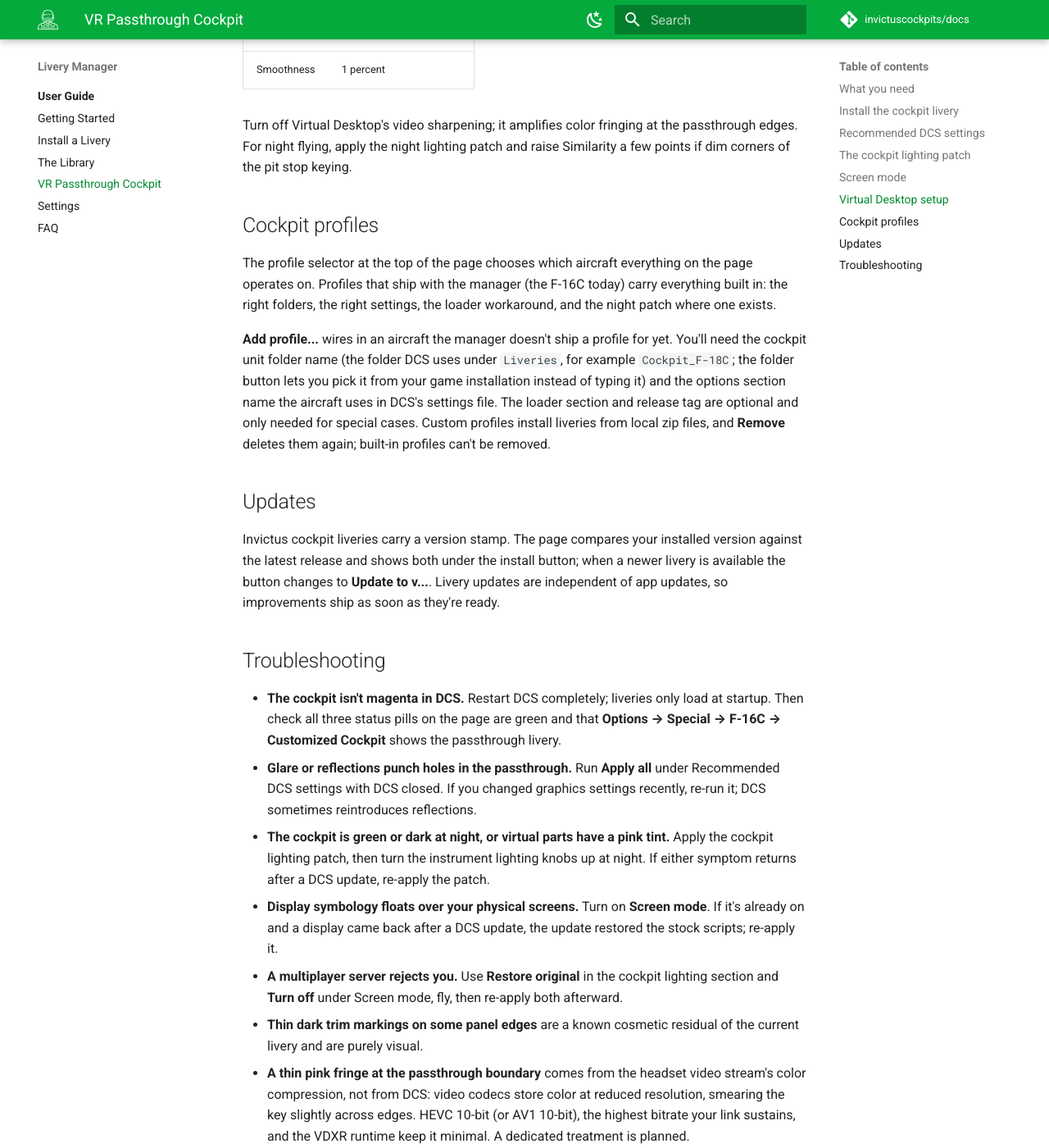
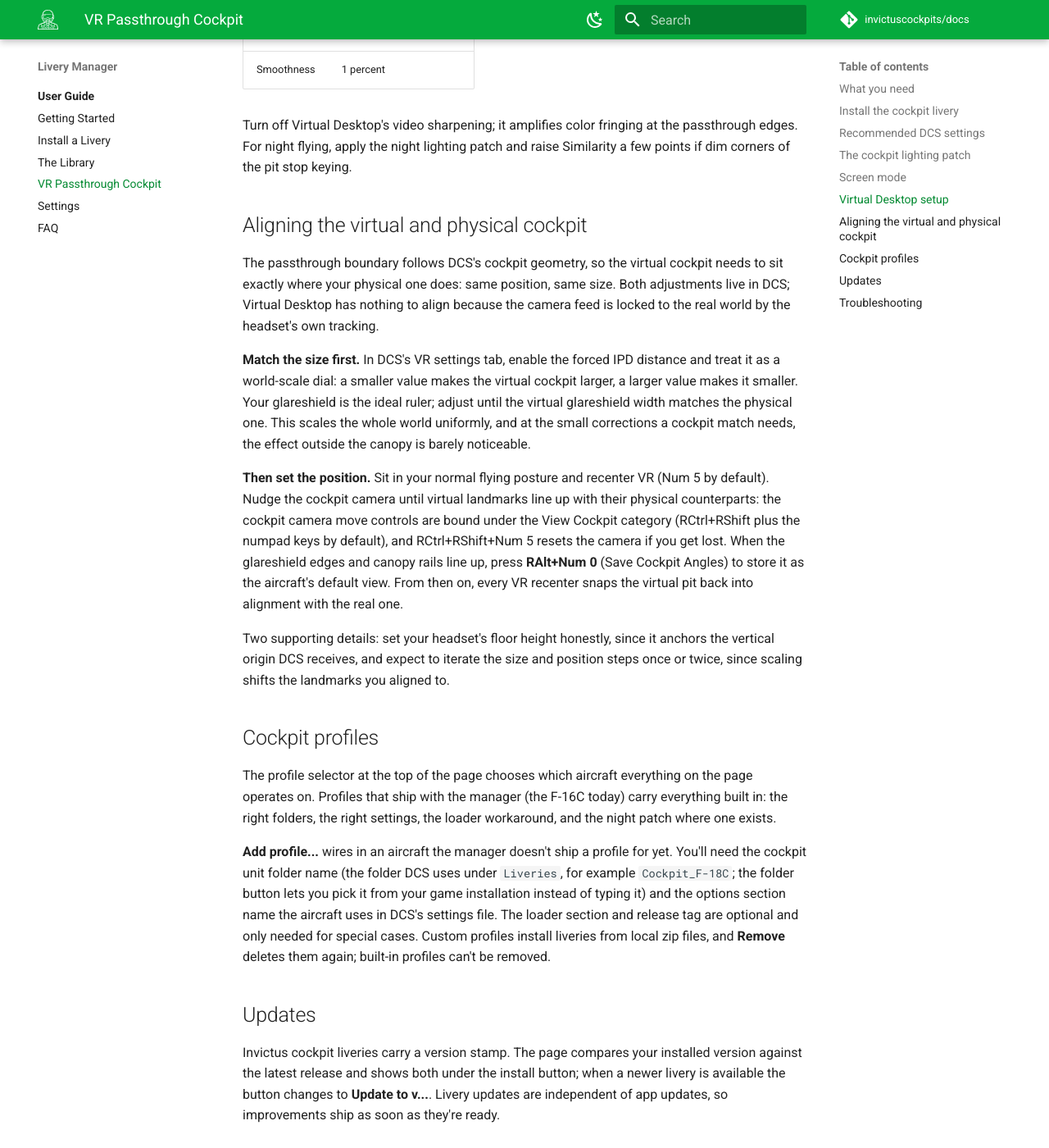
Before and after one commit to invictuscockpits/docs, an MkDocs documentation site: the page built from docs/livery-manager/user-guide/vr-passthrough.md, in a window 1280 px wide and 1400 px high, scrolled down 4959 px. Shown: the whole window at 82% size. Built offline with MkDocs 1.6.1 and Material for MkDocs 9.7.7, drawn with Linux system fonts in a browser that asks for light colours; comment, search, counter and statistics services are not loaded.

Commit message:
VR guide: aligning the virtual and physical cockpit (scale via forced IPD, position via saved cockpit angles)

```diff
--- a/docs/livery-manager/user-guide/vr-passthrough.md
+++ b/docs/livery-manager/user-guide/vr-passthrough.md
@@ -158,6 +158,37 @@ Turn off Virtual Desktop's video sharpening; it amplifies color fringing at
 the passthrough edges. For night flying, apply the night lighting patch and
 raise Similarity a few points if dim corners of the pit stop keying.
 
+## Aligning the virtual and physical cockpit
+
+The passthrough boundary follows DCS's cockpit geometry, so the
+virtual cockpit needs to sit exactly where your physical one does:
+same position, same size. Both adjustments live in DCS; Virtual
+Desktop has nothing to align because the camera feed is locked to the
+real world by the headset's own tracking.
+
+**Match the size first.** In DCS's VR settings tab, enable the forced
+IPD distance and treat it as a world-scale dial: a smaller value makes
+the virtual cockpit larger, a larger value makes it smaller. Your
+glareshield is the ideal ruler; adjust until the virtual glareshield
+width matches the physical one. This scales the whole world uniformly,
+and at the small corrections a cockpit match needs, the effect outside
+the canopy is barely noticeable.
+
+**Then set the position.** Sit in your normal flying posture and
+recenter VR (Num 5 by default). Nudge the cockpit camera until virtual
+landmarks line up with their physical counterparts: the cockpit camera
+move controls are bound under the View Cockpit category (RCtrl+RShift
+plus the numpad keys by default), and RCtrl+RShift+Num 5 resets the
+camera if you get lost. When the glareshield edges and canopy rails
+line up, press **RAlt+Num 0** (Save Cockpit Angles) to store it as the
+aircraft's default view. From then on, every VR recenter snaps the
+virtual pit back into alignment with the real one.
+
+Two supporting details: set your headset's floor height honestly,
+since it anchors the vertical origin DCS receives, and expect to
+iterate the size and position steps once or twice, since scaling
+shifts the landmarks you aligned to.
+
 ## Cockpit profiles
 
 The profile selector at the top of the page chooses which aircraft
```
